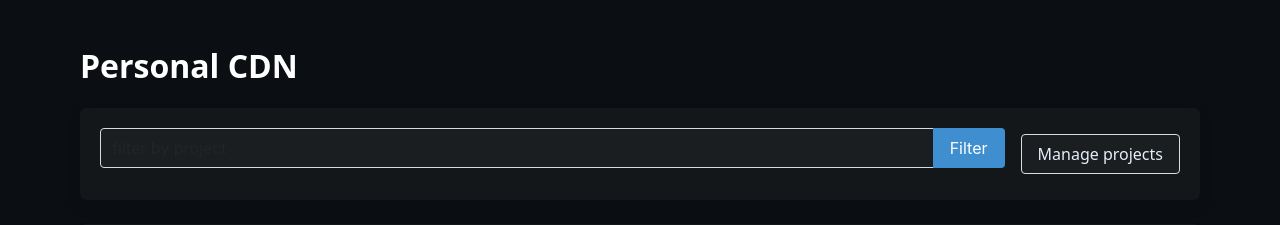
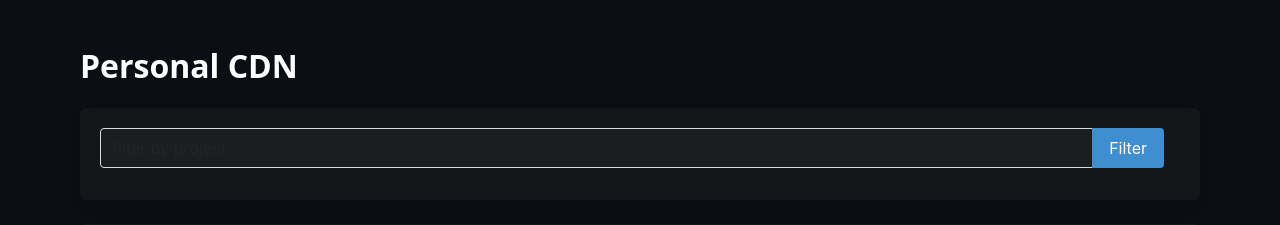
Before and after one commit to dethbird/cdn, a PHP site: template templates/admin/index.twig in a window 1280 px wide. Shown: the part 52-277 px from the top of the page. Run offline with PHP 8.4, Linux system fonts and the light colour scheme; the template is opened without the code that fills it, so the values that code supplies are empty; some libraries are stand-ins or nearby versions.

Commit message:
remove manage projects from home page

```diff
--- a/templates/admin/index.twig
+++ b/templates/admin/index.twig
@@ -14,9 +14,7 @@
         <button class="button is-info">Filter</button>
       </div>
       </form>
-      <div>
-        <a class="button" href="/projects">Manage projects</a>
-      </div>
+      <div></div>
     </div>
   </div>
 
```
